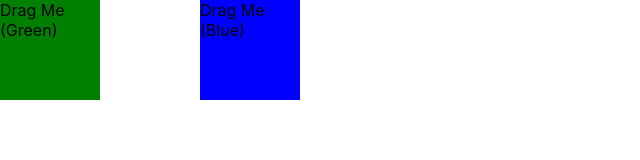
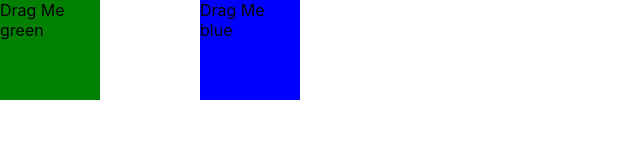
Before and after one commit to briangiusti/brian-giusti, a React (Create React App) app: page / in a window 1280 px wide. Shown: the top 160 px of the page, without its empty margins (0-640 px from the left). Built offline with nearby package versions, Linux system fonts and the light colour scheme.

Commit message:
generalize components

```diff
--- a/src/App.js
+++ b/src/App.js
@@ -1,65 +1,24 @@
 import React, { useState } from 'react';
 import { DndContext } from '@dnd-kit/core';
-import GreenDraggable from './components/GreenDraggable';
-import BlueDraggable from './components/BlueDraggable';
 import useWindowResize from './hooks/useWindowResize';
+import { updatePositions } from './functions/updatePositions';
+import { handleDragEnd } from './functions/handleDrag';
+import Magnet from './components/Magnet';
 
 function App() {
   const [position, setPosition] = useState({ x: 0, y: 0 });
   const [bluePosition, setBluePosition] = useState({ x: 200, y: 0 }); // Starting position for blue square
-  const [redPosition, setRedPosition] = useState({ x: 0, y: 200 });
 
-  const updatePositions = () => {
-    const windowWidth = window.innerWidth;
-    const windowHeight = window.innerHeight;
-
-    // Ensure draggable items stay within bounds
-    setPosition((prev) => ({
-      x: Math.max(0, Math.min(prev.x, windowWidth - 100)), // Limit width
-      y: Math.max(0, Math.min(prev.y, windowHeight - 100)), // Limit height
-    }));
-
-    setBluePosition((prev) => ({
-      x: Math.max(0, Math.min(prev.x, windowWidth - 100)), // Limit width
-      y: Math.max(0, Math.min(prev.y, windowHeight - 100)), // Limit height
-    }));
-
-    setRedPosition((prev) => ({
-      x: Math.max(0, Math.min(prev.x, windowWidth - 100)), // Limit width
-      y: Math.max(0, Math.min(prev.y, windowHeight - 100)), // Limit height
-    }));
-  };
-
-  // Use the custom hook
-  useWindowResize(updatePositions);
-
-  const handleDragEnd = (event) => {
-    const { active } = event;
-
-    // Get window dimensions
-    const windowWidth = window.innerWidth;
-    const windowHeight = window.innerHeight;
-
-    // Update position for the green square
-    if (active.id === 'green-draggable') {
-      const newX = Math.max(0, Math.min(position.x + event.delta.x, windowWidth - 100)); // Limit width
-      const newY = Math.max(0, Math.min(position.y + event.delta.y, windowHeight - 100)); // Limit height
-      setPosition({ x: newX, y: newY });
-    }
-
-    // Update position for the blue square
-    if (active.id === 'blue-draggable') {
-      const newX = Math.max(0, Math.min(bluePosition.x + event.delta.x, windowWidth - 100)); // Limit width
-      const newY = Math.max(0, Math.min(bluePosition.y + event.delta.y, windowHeight - 100)); // Limit height
-      setBluePosition({ x: newX, y: newY });
-    }
-  };
+  useWindowResize(() => {
+    updatePositions(position, setPosition);
+    updatePositions(bluePosition, setBluePosition);
+  });
 
   return (
-    <DndContext onDragEnd={handleDragEnd}>
+    <DndContext onDragEnd={(event) => handleDragEnd(event, position, setPosition, bluePosition, setBluePosition)}>
       <div style={{ position: 'relative', height: '100vh', width: '100vw' }}>
-        <GreenDraggable position={position} />
-        <BlueDraggable position={bluePosition} />
+        <Magnet position={bluePosition} id='blue-draggable' color="blue" title="blue"/>
+        <Magnet position={position} id='green-draggable' color="green" title="green"/>
       </div>
     </DndContext>
   );
--- a/src/components/BlueDraggable.jsx
+++ /dev/null
@@ -1,26 +0,0 @@
-import React from 'react';
-import { useDraggable } from '@dnd-kit/core';
-
-export default function BlueDraggable({ position }) {
-  const { attributes, listeners, setNodeRef, transform } = useDraggable({
-    id: 'blue-draggable',
-  });
-
-  // Apply the transformation
-  const style = {
-    width: '100px',
-    height: '100px',
-    backgroundColor: 'blue',
-    cursor: 'grab',
-    position: 'absolute',
-    top: position.y,
-    left: position.x,
-    transform: transform ? `translate3d(${transform.x}px, ${transform.y}px, 0)` : undefined,
-  };
-
-  return (
-    <div ref={setNodeRef} style={style} {...listeners} {...attributes}>
-      Drag Me (Blue)
-    </div>
-  );
-}
--- a/src/components/GreenDraggable.jsx
+++ /dev/null
@@ -1,26 +0,0 @@
-import React from 'react';
-import { useDraggable } from '@dnd-kit/core';
-
-export default function GreenDraggable({ position }) {
-  const { attributes, listeners, setNodeRef, transform } = useDraggable({
-    id: 'green-draggable',
-  });
-
-  // Apply the transformation
-  const style = {
-    width: '100px',
-    height: '100px',
-    backgroundColor: 'green',
-    cursor: 'grab',
-    position: 'absolute',
-    top: position.y,
-    left: position.x,
-    transform: transform ? `translate3d(${transform.x}px, ${transform.y}px, 0)` : undefined,
-  };
-
-  return (
-    <div ref={setNodeRef} style={style} {...listeners} {...attributes}>
-      Drag Me (Green)
-    </div>
-  );
-}
--- a/src/components/Magnet.jsx
+++ b/src/components/Magnet.jsx
@@ -1,40 +1,24 @@
-// src/components/Draggable.jsx
-
-import React, { useState } from 'react';
+import React from 'react';
 import { useDraggable } from '@dnd-kit/core';
 
-const Magnet = () => {
-  const [position, setPosition] = useState({ x: 0, y: 0 });
+export default function Magnet({ position, id, color, title }) {
+  const { attributes, listeners, setNodeRef, transform } = useDraggable({id});
 
-  const { attributes, listeners, setNodeRef, transform } = useDraggable({
-    id: 'draggable',
-  });
-
+  // Apply the transformation
   const style = {
+    width: '100px',
+    height: '100px',
+    backgroundColor: color,
+    cursor: 'grab',
     position: 'absolute',
     top: position.y,
     left: position.x,
-    width: '100px',
-    height: '100px',
-    backgroundColor: 'green',
     transform: transform ? `translate3d(${transform.x}px, ${transform.y}px, 0)` : undefined,
   };
 
-  const handleDragEnd = (event) => {
-    const { delta } = event;
-
-    // Update position based on drag delta
-    setPosition((prev) => ({
-      x: Math.max(0, Math.min(prev.x + delta.x, window.innerWidth - 100)), // Limit width
-      y: Math.max(0, Math.min(prev.y + delta.y, window.innerHeight - 100)), // Limit height
-    }));
-  };
-
   return (
-    <div ref={setNodeRef} style={style} {...listeners} {...attributes} onDragEnd={handleDragEnd}>
-      Drag me (Green)
+    <div ref={setNodeRef} style={style} {...listeners} {...attributes}>
+      Drag Me {title}
     </div>
   );
-};
-
-export default Magnet;
+}
--- /dev/null
+++ b/src/functions/handleDrag.jsx
@@ -0,0 +1,22 @@
+// dragHandlers.js
+export const handleDragEnd = (event, position, setPosition, bluePosition, setBluePosition) => {
+    const { active, delta } = event;
+
+    // Get window dimensions
+    const windowWidth = window.innerWidth;
+    const windowHeight = window.innerHeight;
+
+    // Update position for the green square
+    if (active.id === 'green-draggable') {
+      const newX = Math.max(0, Math.min(position.x + delta.x, windowWidth - 100)); // Limit width
+      const newY = Math.max(0, Math.min(position.y + delta.y, windowHeight - 100)); // Limit height
+      setPosition({ x: newX, y: newY });
+    }
+
+    // Update position for the blue square
+    if (active.id === 'blue-draggable') {
+      const newX = Math.max(0, Math.min(bluePosition.x + delta.x, windowWidth - 100)); // Limit width
+      const newY = Math.max(0, Math.min(bluePosition.y + delta.y, windowHeight - 100)); // Limit height
+      setBluePosition({ x: newX, y: newY });
+    }
+  };
--- /dev/null
+++ b/src/functions/updatePositions.jsx
@@ -0,0 +1,10 @@
+export const updatePositions = (currentPosition,setPositionFunction) => {
+    const windowWidth = window.innerWidth;
+    const windowHeight = window.innerHeight;
+
+    // Ensure draggable items stay within bounds
+    setPositionFunction((prev) => ({
+      x: Math.max(0, Math.min(prev.x, windowWidth - 100)), // Limit width
+      y: Math.max(0, Math.min(prev.y, windowHeight - 100)), // Limit height
+    }));
+  };
```
